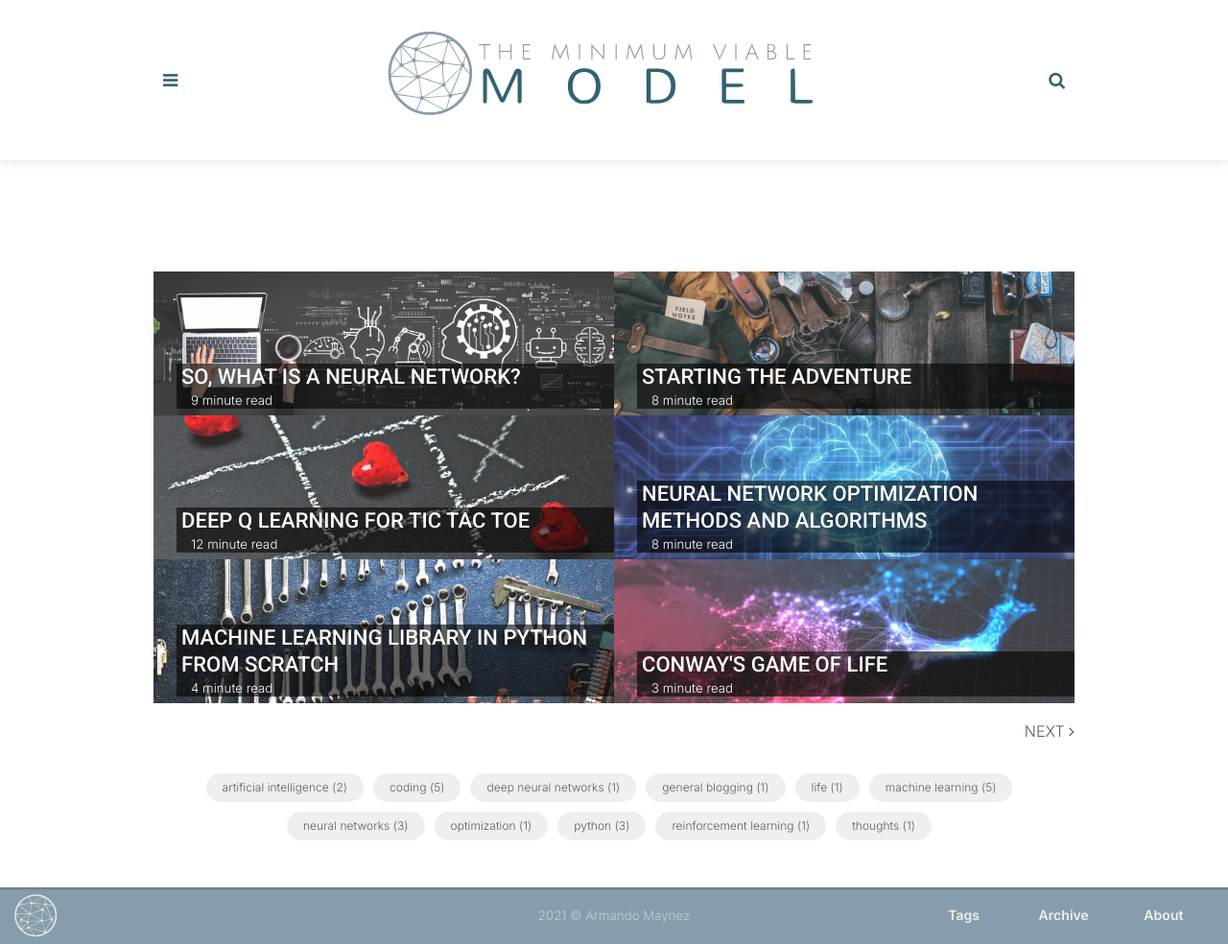
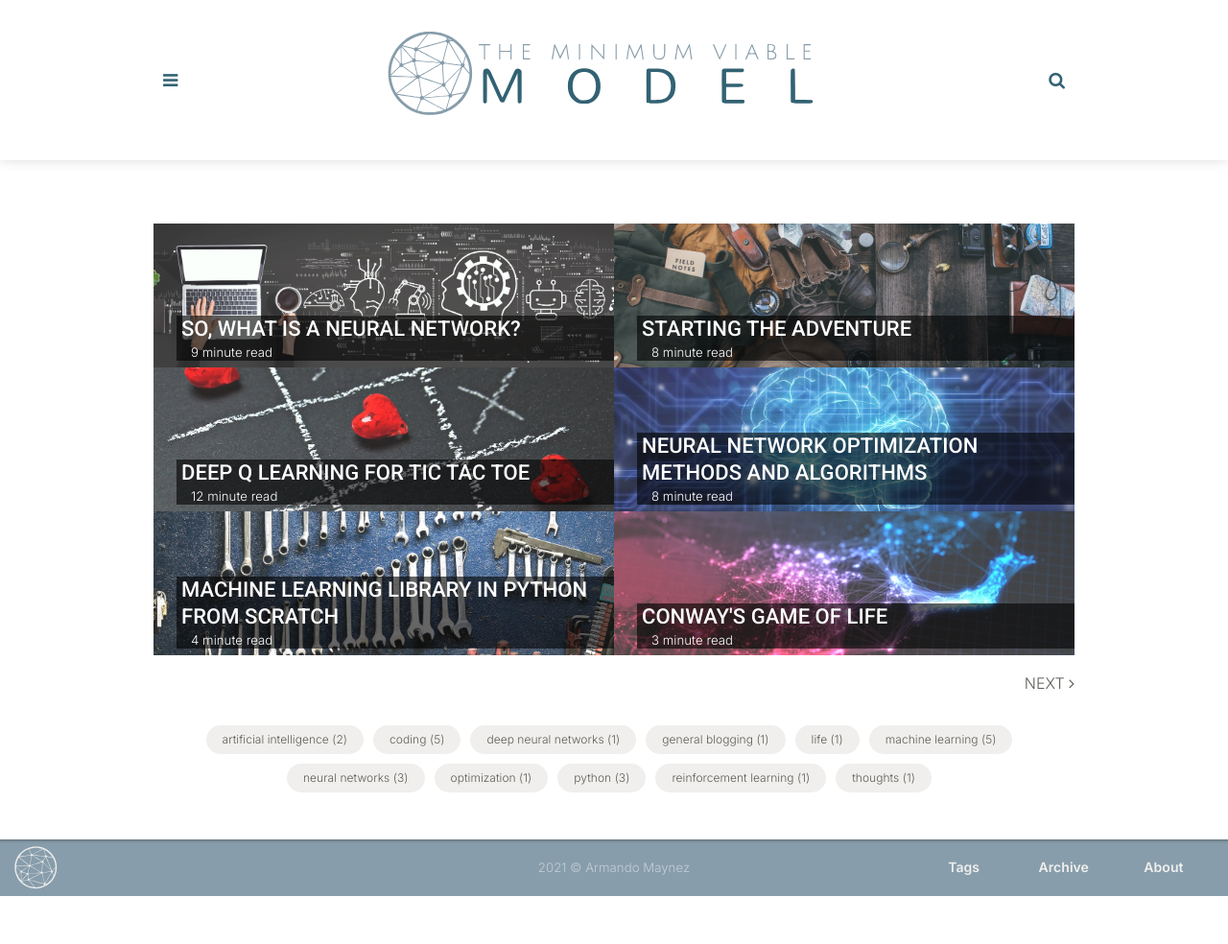
Before and after one commit to the-mvm/the-mvm.github.io, a Jekyll site: the page built from index.html, in a window 1280 px wide. Shown: the whole page at 96% size. Built offline with Jekyll 4.4.1, drawn with Linux system fonts in a browser that asks for light colours; the list of posts is cut into pages by our own code; after the commit the page ends 934 px from its top, so only the background shows below that.

Commit message:
fixed margin of home page main elements.

```diff
--- a/assets/css/main.css
+++ b/assets/css/main.css
@@ -718,7 +718,7 @@ svg.menu-icon-house {
 }
 /* = = = = = = = = = = Post-Card (homepage) = = = = = = = = = = */
 .post-card-box {
-  margin: 100px 0 15px;
+  margin: 50px 0 15px;
   padding: 0;
 }
 .post-card-box li {
```
